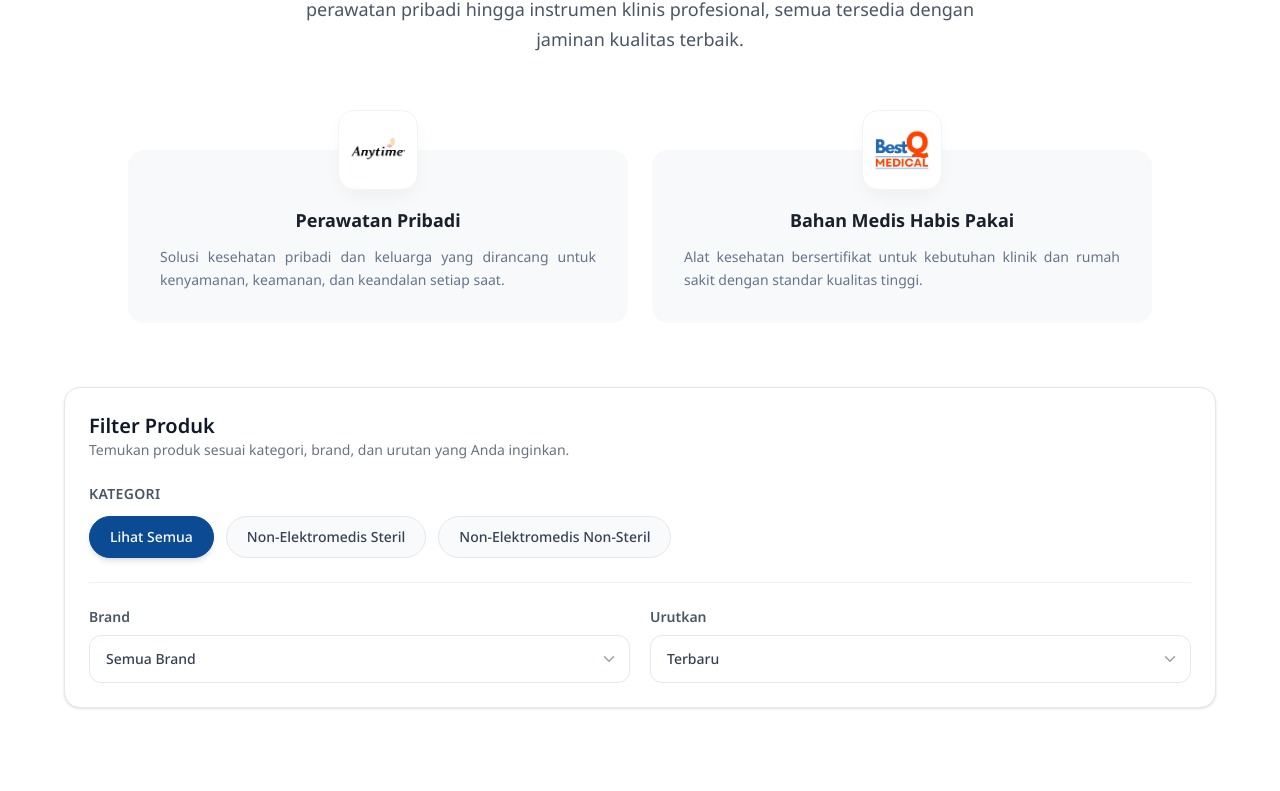
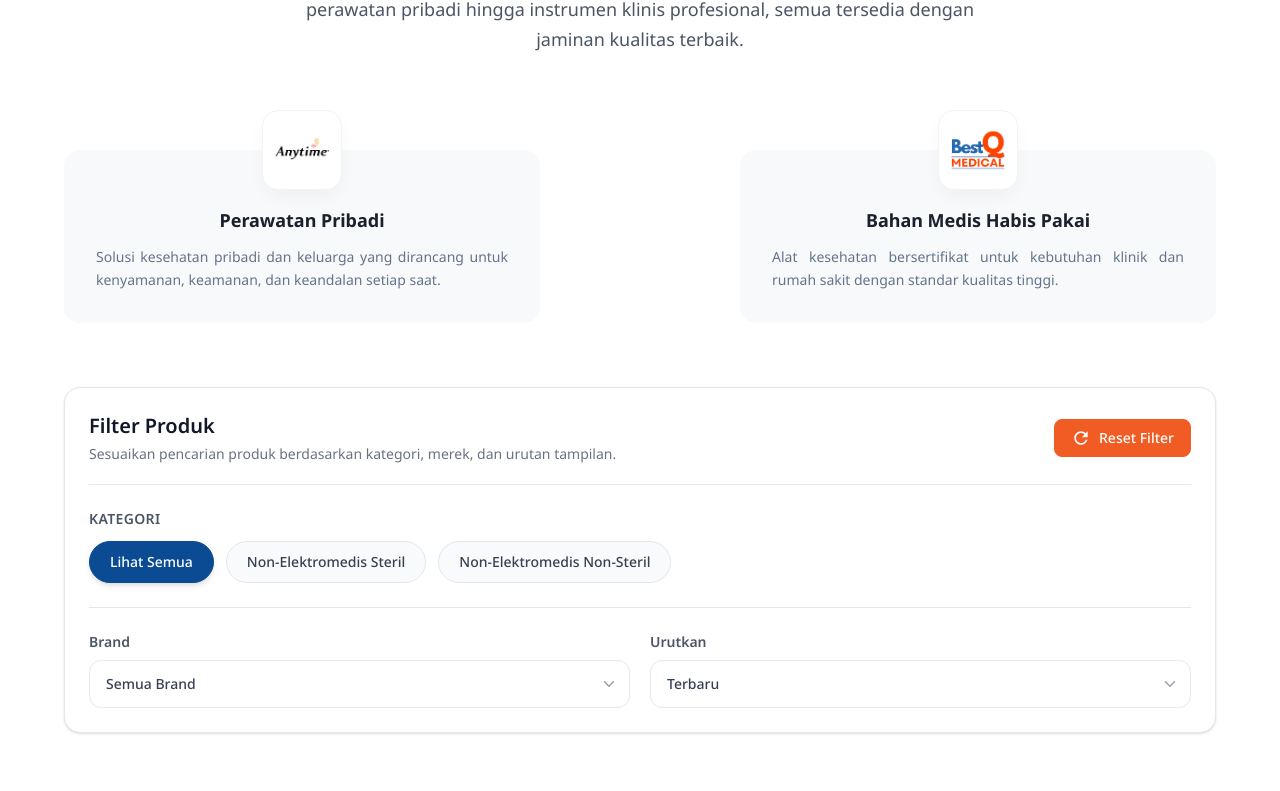
Before and after one commit to BESTQ-GROUPS/BestQGroups-ProfileCompany, a Next.js app: page /produk in a window 1280 px wide. Shown: the part 616-1407 px from the top of the page. Built offline with nearby package versions, Linux system fonts and the light colour scheme; a web font is replaced by a local one.

Commit message:
feat: implement product showcase components and tabbed details page for improved product browsing

```diff
--- a/src/app/produk/page.tsx
+++ b/src/app/produk/page.tsx
@@ -78,8 +78,8 @@ export default async function ProdukList({ searchParams }: { searchParams: Promi
 
         {/* Brands Cards */}
         <section className="pb-8 px-4 mt-12">
-          <div className="container mx-auto max-w-5xl">
-            <div className="grid grid-cols-1 md:grid-cols-2 gap-6 gap-y-16">
+          <div className="container mx-auto max-w-6xl">
+            <div className="grid grid-cols-1 md:grid-cols-2 gap-50 gap-y-16">
               {/* Anytime */}
               <div className="bg-[#f8f9fb] rounded-2xl p-8 pt-14 text-center relative transition-transform hover:-translate-y-1 duration-300">
                 <div className="absolute -top-10 left-1/2 -translate-x-1/2 bg-white rounded-2xl shadow-[0_8px_20px_-4px_rgba(0,0,0,0.05)] border border-gray-100 w-20 h-20 flex items-center justify-center p-3">
@@ -152,15 +152,32 @@ export default async function ProdukList({ searchParams }: { searchParams: Promi
                       />
                     </div>
                     <div className="p-6 flex flex-col grow">
-                      <div className="flex justify-between items-center mb-3">
-                        <h3 className="font-bold text-lg text-gray-900">{product.title}</h3>
+                      <div className="flex justify-center items-center mb-3 text-center">
+                        <h3 className="font-bold text-lg text-bestq-blue">{product.title}</h3>
                       </div>
                       <p className="text-sm text-gray-600 mb-6 line-clamp-3 text-justify leading-relaxed">
                         {product.description || "Deskripsi belum tersedia."}
                       </p>
-                      <div className="mt-auto">
-                        <Link href={`/produk/${product.slug}`} className="inline-block border border-bestq-blue text-bestq-blue px-4 py-1.5 rounded-full text-xs font-semibold hover:bg-bestq-blue hover:text-white transition-colors">
+                      <div className="mt-auto flex justify-end">
+                        <Link
+                          href={`/produk/${product.slug}`}
+                          className="inline-flex items-center gap-2 rounded-lg bg-bestq-orange px-4 py-2 text-sm font-medium text-white transition-all duration-300 hover:bg-bestq-blue hover:shadow-md"
+                        >
                           Lihat Detail
+                          <svg
+                            xmlns="http://www.w3.org/2000/svg"
+                            fill="none"
+                            viewBox="0 0 24 24"
+                            strokeWidth={2}
+                            stroke="currentColor"
+                            className="h-4 w-4"
+                          >
+                            <path
+                              strokeLinecap="round"
+                              strokeLinejoin="round"
+                              d="M13.5 4.5L21 12m0 0l-7.5 7.5M21 12H3"
+                            />
+                          </svg>
                         </Link>
                       </div>
                     </div>
--- a/src/components/ProductFilterBar.tsx
+++ b/src/components/ProductFilterBar.tsx
@@ -4,6 +4,8 @@ import { useRouter, useSearchParams } from "next/navigation";
 import { useCallback } from "react";
 import { cn } from "@/lib/utils";
 import { ChevronDown } from "lucide-react";
+import { MdOutlineRefresh } from "react-icons/md";
+
 
 interface Category {
   id: string;
@@ -18,7 +20,7 @@ interface ProductFilterBarProps {
   currentSort?: string;
 }
 
-export default function ProductFilterBar({ categories, currentCategory, currentBrand, currentSort }: ProductFilterBarProps) {
+export default function ProductFilterBar({ currentCategory, currentBrand, currentSort }: ProductFilterBarProps) {
   const router = useRouter();
   const searchParams = useSearchParams();
 
@@ -40,15 +42,23 @@ export default function ProductFilterBar({ categories, currentCategory, currentB
   return (
     <div className="mb-8 w-full rounded-2xl border border-gray-200 bg-white p-6 shadow-sm">
       {/* Header */}
-      <div className="mb-6 flex flex-col gap-2 sm:flex-row sm:items-center sm:justify-between">
+      <div className="mb-6 flex items-center justify-between border-b border-gray-200 pb-5">
         <div>
           <h2 className="text-xl font-semibold text-gray-900">
             Filter Produk
           </h2>
-          <p className="text-sm text-gray-500">
-            Temukan produk sesuai kategori, brand, dan urutan yang Anda inginkan.
+          <p className="mt-1 text-sm text-gray-500">
+            Sesuaikan pencarian produk berdasarkan kategori, merek, dan urutan tampilan.
           </p>
         </div>
+
+        <button
+          onClick={() => router.push("?")}
+          className="group inline-flex items-center gap-2 rounded-lg border border-bestq-orange bg-bestq-orange px-4 py-2 text-sm font-medium text-white transition-all duration-200 ease-in-out hover:border-bestq-blue hover:bg-bestq-blue hover:shadow-md hover:-translate-y-0.5 cursor-pointer"
+        >
+          <MdOutlineRefresh className="h-5 w-5 transition-transform duration-200 group-hover:rotate-180 cursor-pointer" />
+          <span>Reset Filter</span>
+        </button>
       </div>
 
       {/* Category */}
@@ -103,7 +113,7 @@ export default function ProductFilterBar({ categories, currentCategory, currentB
       </div>
 
       {/* Divider */}
-      <div className="my-6 border-t border-gray-100" />
+      <div className="my-6 border-t border-gray-200" />
 
       {/* Filter */}
       <div className="grid grid-cols-1 gap-5 md:grid-cols-2">
--- a/src/components/ProductTabs.tsx
+++ b/src/components/ProductTabs.tsx
@@ -100,7 +100,7 @@ export default function ProductTabs({ description, specifications, usageInstruct
                   {specifications.map((spec, index) => (
                     <tr key={index} className="border-b border-gray-200">
                       <td className="py-3 px-4 bg-gray-50 font-medium text-gray-600 w-1/3">{spec.label}</td>
-                      <td className="py-3 px-4 text-gray-800">{spec.value}</td>
+                      <td className="py-3 px-4 text-gray-800 text-justify">{spec.value}</td>
                     </tr>
                   ))}
                 </tbody>
@@ -115,7 +115,7 @@ export default function ProductTabs({ description, specifications, usageInstruct
           <div className="animate-in fade-in duration-300">
             <h3 className="text-lg font-semibold text-gray-900 mb-4"></h3>
             {usageInstructions && usageInstructions.length > 0 ? (
-              <div className="text-gray-700 text-sm md:text-base leading-relaxed bg-gray-50 p-6 rounded-lg border border-gray-100">
+              <div className="text-gray-700 text-sm md:text-base leading-relaxed text-justify bg-gray-50 p-6 rounded-lg border border-gray-100">
                 <ul className="list-decimal pl-5 space-y-2">
                   {usageInstructions.map(instruction => (
                     <li key={instruction.id}>
--- a/src/components/Products.tsx
+++ b/src/components/Products.tsx
@@ -51,14 +51,14 @@ export default async function Products() {
                 </div>
                 <div className="p-6 flex flex-col grow">
                   <div className="flex justify-between items-center mb-3">
-                    <h3 className="font-bold text-lg text-gray-900">{product.title}</h3>
+                    <h3 className="font-bold text-lg text-bestq-orange">{product.title}</h3>
                     <Link href={`/produk/${product.slug}`} className="text-bestq-blue hover:text-bestq-darkblue transition-colors">
                       <svg xmlns="http://www.w3.org/2000/svg" fill="none" viewBox="0 0 24 24" strokeWidth={2} stroke="currentColor" className="w-5 h-5">
                         <path strokeLinecap="round" strokeLinejoin="round" d="M13.5 4.5L21 12m0 0l-7.5 7.5M21 12H3" />
                       </svg>
                     </Link>
                   </div>
-                  <p className="text-sm text-gray-600 mb-4 line-clamp-3">
+                  <p className="text-sm text-gray-600 mb-4 line-clamp-3 text-justify">
                     {product.description || "Deskripsi belum tersedia."}
                   </p>
                   <div className="mt-auto">
```
